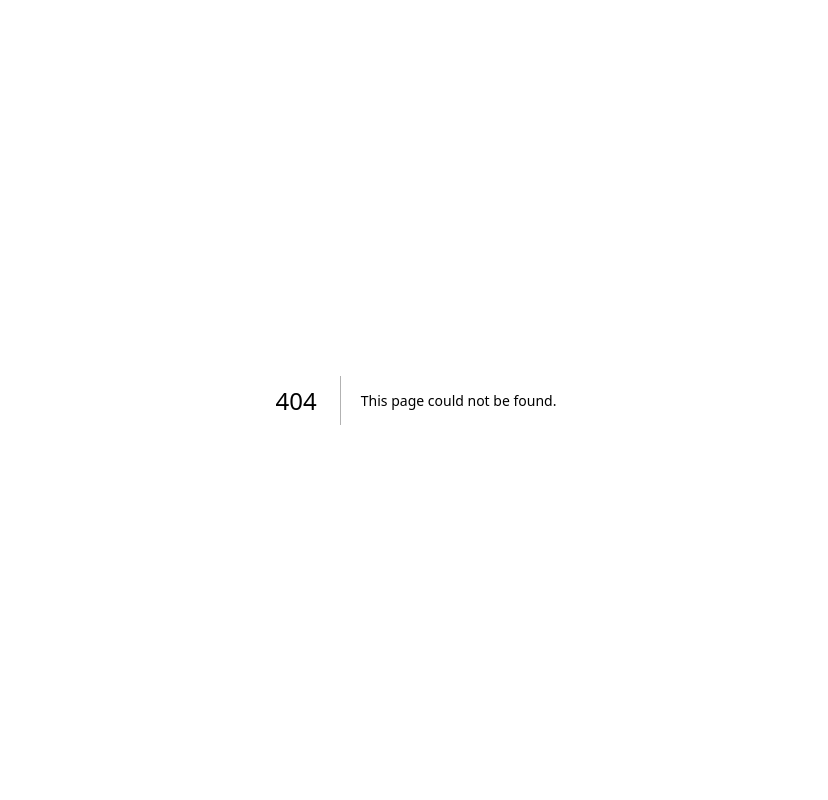
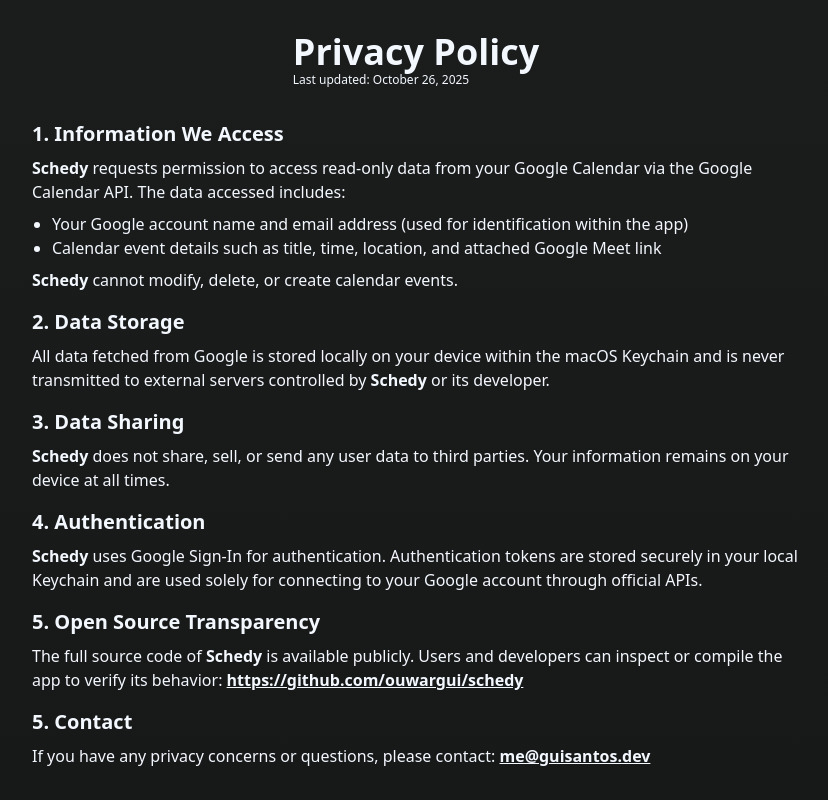
Before and after one commit to ouwargui/schedy.io, a Next.js app: page /privacy-policy in a window 1280 px wide. Before the commit this address had no page. Shown: the top 800 px of the page, without its empty margins (224-1052 px from the left). Built offline with nearby package versions, Linux system fonts and the light colour scheme.

Commit message:
feat: alright google you got it...

```diff
--- a/src/app/legal/route.ts
+++ /dev/null
@@ -1,7 +0,0 @@
-import { NextResponse } from "next/server";
-
-export function GET(request: Request) {
-  return NextResponse.redirect(
-    new URL("https://github.com/ouwargui/schedy/blob/main/LEGAL.md")
-  );
-}
--- a/src/app/page.tsx
+++ b/src/app/page.tsx
@@ -1,6 +1,7 @@
 /* eslint-disable @next/next/no-img-element */
 import { CTA } from "@/ui/Cta";
 import { Details } from "@/ui/Details";
+import { Footer } from "@/ui/Footer";
 import { Header } from "@/ui/Header";
 import { GitHubLogoIcon, TwitterLogoIcon } from "@radix-ui/react-icons";
 
@@ -13,24 +14,7 @@
       </section>
       <Details />
       <CTA />
-      <footer className="flex flex-col items-center justify-center gap-8 w-full">
-        <a
-          className="text-text-primary text-xs uppercase font-bold group"
-          href="https://github.com/ouwargui"
-        >
-          Made with ❤️ by @
-          <span className="group-hover:underline">ouwargui</span>
-        </a>
-        <div className="h-px w-full bg-primary-tint" />
-        <div className="flex gap-2 text-text-primary text-xs">
-          <a href="/legal" className="hover:underline">
-            Privacy Policy
-          </a>
-          <a href="/legal" className="hover:underline">
-            Terms of Service
-          </a>
-        </div>
-      </footer>
+      <Footer />
     </div>
   );
 }
--- /dev/null
+++ b/src/app/privacy-policy/page.tsx
@@ -0,0 +1,89 @@
+import { Footer } from "@/ui/Footer";
+
+export default function PrivacyPolicy() {
+  return (
+    <div className="w-full min-h-screen flex flex-col items-center justify-center gap-14 md:gap-20 p-8 pb-14 max-w-[1440px] mx-auto">
+      <section className="flex flex-col flex-1 items-start justify-center w-full max-w-3xl text-text-primary gap-8">
+        <div className="flex flex-col self-center">
+          <h1 className="text-4xl font-bold self-center">Privacy Policy</h1>
+          <p className="text-xs">Last updated: October 26, 2025</p>
+        </div>
+        <div className="flex flex-col gap-4">
+          <div className="flex flex-col gap-2">
+            <h2 className="text-xl font-bold">1. Information We Access</h2>
+            <p>
+              <span className="font-bold">Schedy</span> requests permission to
+              access read-only data from your Google Calendar via the Google
+              Calendar API. The data accessed includes:
+            </p>
+            <ul className="list-disc pl-5">
+              <li>
+                Your Google account name and email address (used for
+                identification within the app)
+              </li>
+              <li>
+                Calendar event details such as title, time, location, and
+                attached Google Meet link
+              </li>
+            </ul>
+            <p>
+              <span className="font-bold">Schedy</span> cannot modify, delete,
+              or create calendar events.
+            </p>
+          </div>
+          <div className="flex flex-col gap-2">
+            <h2 className="text-xl font-bold">2. Data Storage</h2>
+            <p>
+              All data fetched from Google is stored locally on your device
+              within the macOS Keychain and is never transmitted to external
+              servers controlled by <span className="font-bold">Schedy</span> or
+              its developer.
+            </p>
+          </div>
+          <div className="flex flex-col gap-2">
+            <h2 className="text-xl font-bold">3. Data Sharing</h2>
+            <p>
+              <span className="font-bold">Schedy</span> does not share, sell, or
+              send any user data to third parties. Your information remains on
+              your device at all times.
+            </p>
+          </div>
+          <div className="flex flex-col gap-2">
+            <h2 className="text-xl font-bold">4. Authentication</h2>
+            <p>
+              <span className="font-bold">Schedy</span> uses Google Sign-In for
+              authentication. Authentication tokens are stored securely in your
+              local Keychain and are used solely for connecting to your Google
+              account through official APIs.
+            </p>
+          </div>
+          <div className="flex flex-col gap-2">
+            <h2 className="text-xl font-bold">5. Open Source Transparency</h2>
+            <p>
+              The full source code of <span className="font-bold">Schedy</span>{" "}
+              is available publicly. Users and developers can inspect or compile
+              the app to verify its behavior:{" "}
+              <a
+                href="https://github.com/ouwargui/schedy"
+                className="font-bold underline"
+              >
+                https://github.com/ouwargui/schedy
+              </a>
+            </p>
+          </div>
+          <div className="flex flex-col gap-2">
+            <h2 className="text-xl font-bold">5. Contact</h2>
+            <p>
+              If you have any privacy concerns or questions, please
+              contact:&nbsp;
+              <a href="mailto:me@guisantos.dev" className="font-bold underline">
+                me@guisantos.dev
+              </a>
+            </p>
+          </div>
+        </div>
+      </section>
+      <Footer />
+    </div>
+  );
+}
--- /dev/null
+++ b/src/app/terms-of-service/page.tsx
@@ -0,0 +1,69 @@
+import { Footer } from "@/ui/Footer";
+
+export default function TermsOfService() {
+  return (
+    <div className="w-full min-h-screen flex flex-col items-center justify-center gap-14 md:gap-20 p-8 pb-14 max-w-[1440px] mx-auto">
+      <section className="flex flex-col flex-1 items-start justify-center w-full max-w-3xl text-text-primary gap-8">
+        <div className="flex flex-col self-center">
+          <h1 className="text-4xl font-bold self-center">Terms of Service</h1>
+          <p className="text-xs">Last updated: October 26, 2025</p>
+        </div>
+        <div className="flex flex-col gap-4">
+          <div className="flex flex-col gap-2">
+            <h2 className="text-xl font-bold">1. Acceptance of Terms</h2>
+            <p>
+              By using <span className="font-bold">Schedy</span>, you agree to
+              these Terms of Service and the companion Privacy Policy. If you do
+              not agree, please do not use the app.
+            </p>
+          </div>
+          <div className="flex flex-col gap-2">
+            <h2 className="text-xl font-bold">2. Use of the Service</h2>
+            <p>
+              You may use <span className="font-bold">Schedy</span> solely for
+              personal or educational purposes, in compliance with all
+              applicable laws and Google's API Terms of Service.{" "}
+              <span className="font-bold">Schedy</span> is provided “as is”
+              without warranty of any kind.
+            </p>
+          </div>
+          <div className="flex flex-col gap-2">
+            <h2 className="text-xl font-bold">3. Disclaimer</h2>
+            <p>
+              <span className="font-bold">Schedy</span>'s developer is not
+              responsible for any data loss, missed events, or other issues that
+              may occur during use. <span className="font-bold">Schedy</span>{" "}
+              relies on Google Calendar's API and availability.
+            </p>
+          </div>
+          <div className="flex flex-col gap-2">
+            <h2 className="text-xl font-bold">4. License</h2>
+            <p>
+              <span className="font-bold">Schedy</span> is open source and
+              distributed under the{" "}
+              <a
+                href="https://www.gnu.org/licenses/gpl-3.0.html"
+                className="font-bold underline"
+              >
+                GNU General Public License v3.0
+              </a>
+              . By contributing or using{" "}
+              <span className="font-bold">Schedy</span>, you agree to the terms
+              of this license.
+            </p>
+          </div>
+          <div className="flex flex-col gap-2">
+            <h2 className="text-xl font-bold">5. Termination</h2>
+            <p>
+              You may stop using <span className="font-bold">Schedy</span> at
+              any time. To remove all data, sign out through the app and remove
+              any stored Keychain items related to{" "}
+              <span className="font-bold">Schedy</span>.
+            </p>
+          </div>
+        </div>
+      </section>
+      <Footer />
+    </div>
+  );
+}
--- /dev/null
+++ b/src/ui/Footer.tsx
@@ -0,0 +1,21 @@
+export function Footer() {
+  return (
+    <footer className="flex flex-col items-center justify-center gap-8 w-full">
+      <a
+        className="text-text-primary text-xs uppercase font-bold group"
+        href="https://github.com/ouwargui"
+      >
+        Made with ❤️ by @<span className="group-hover:underline">ouwargui</span>
+      </a>
+      <div className="h-px w-full bg-primary-tint" />
+      <div className="flex gap-2 text-text-primary text-xs">
+        <a href="/privacy-policy" className="hover:underline">
+          Privacy Policy
+        </a>
+        <a href="/terms-of-service" className="hover:underline">
+          Terms of Service
+        </a>
+      </div>
+    </footer>
+  );
+}
```
